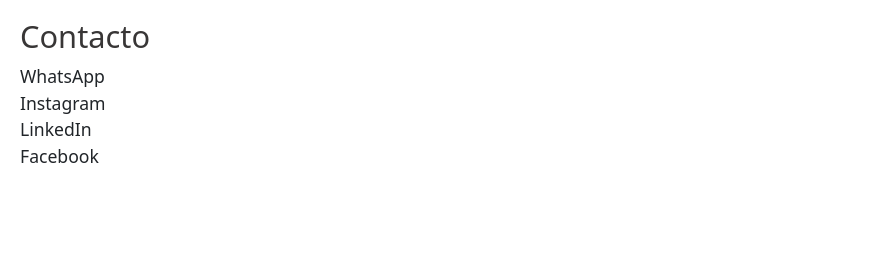
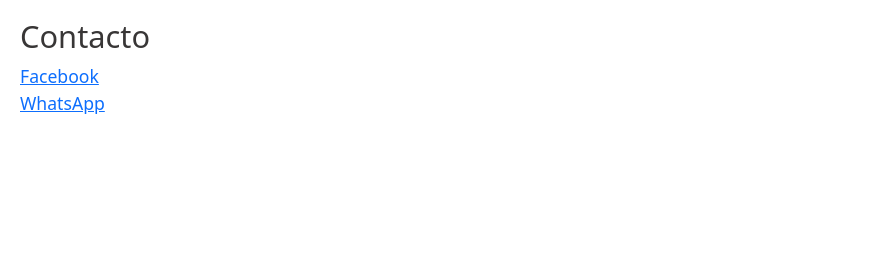
Before and after one commit to GaspiLenzi/proyecto-coder, a website: page index.html in a window 1280 px wide. Shown: the part 3248-3519 px from the top of the page, 0-876 px from the left. Drawn offline with nearby package versions, Linux system fonts and the light colour scheme.

Commit message:
Contacto

```diff
--- a/index.html
+++ b/index.html
@@ -94,10 +94,8 @@
             <div id="footer-redes">
                 <h3 class="text">contacto</h3>
                 <ul>
-                    <li>WhatsApp</li>
-                    <li>Instagram</li>
-                    <li>LinkedIn</li>
-                    <li>Facebook</li>
+                    <li><a href="https://www.facebook.com/kelamoblamientos/">Facebook</a></li>
+                    <li><a href="https://api.whatsapp.com/send?phone=+541168583311">WhatsApp</a></li>
                 </ul>
             </div>
             <div id="footer-map">
```
Also changed, not shown: secciones/baño.html (+2 -4 lines), secciones/comedor.html (+2 -4 lines), secciones/decoracion.html (+2 -4 lines), secciones/habitacion.html (+2 -4 lines), secciones/living.html (+1 -3 lines).
